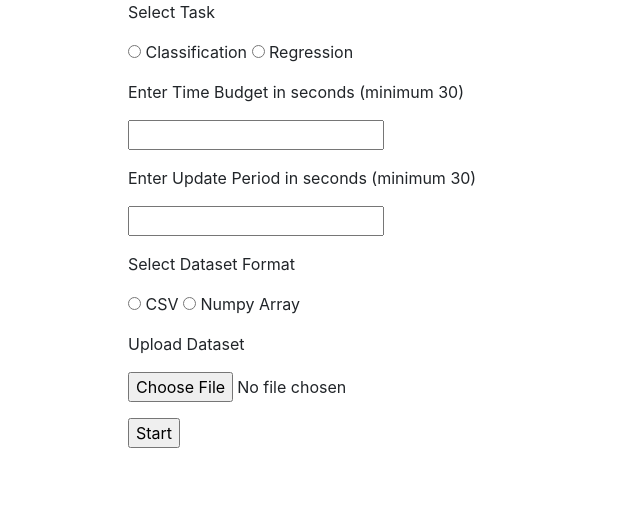
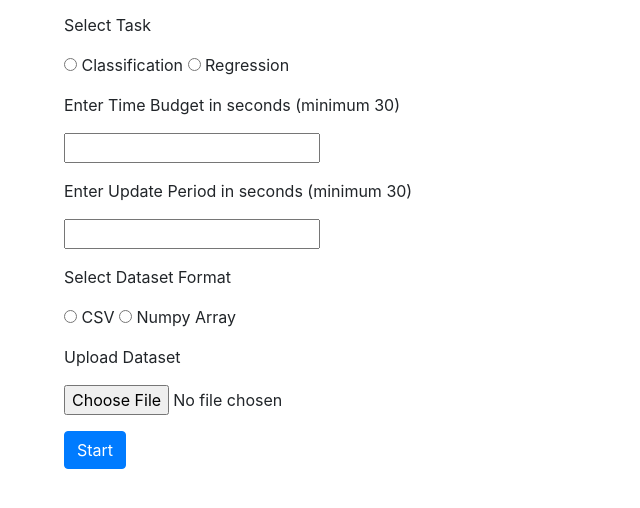
Before and after one commit to DataSystemsGroupUT/ismartml, a Flask app: page / in a window 1280 px wide. Shown: the top 508 px of the page, without its empty margins (0-640 px from the left). Run offline with Flask 2, Linux system fonts and the light colour scheme; some libraries are stand-ins or nearby versions.

Commit message:
bootstrap

```diff
--- a/static/css/base.css
+++ b/static/css/base.css
@@ -1,5 +1,5 @@
 #main_content{
- margin: 0 10% 0 10%;
+ margin: 1% 5% 1% 5%;
 }
 table {
     font-family: arial, sans-serif;
--- a/templates/upload.html
+++ b/templates/upload.html
@@ -34,34 +34,42 @@
 		<div id="cl_div" style="display:none">
 		<p>Select Classifiers</p>
 		<p>
+		<div class="form-check">
 		{% for cl in CLASSIFIERS %}
 	    		<input type="checkbox" name="classifier_ls" value="{{cl}}" checked >
 	    		<label>{{cl}}</label>
 		{% endfor %}
+		</div>
 		</p>
 		<p>Select Preprocessors</p>
 		<p>
+		<div class="form-check">
 		{% for pr in PREPROCESSORS_CL %}
 	    		<input type="checkbox" name="prep_cl" value="{{pr}}" checked >
 	    		<label>{{pr}}</label>
 		{% endfor %}
+		</div>
 		</p>
 
 		</div>
 		<div id="rg_div" style="display:none">
 		<p>Select Regressors</p>
 	    	<p>
+		<div class="form-check">
 		{% for rg in REGRESSORS %}
 	    		<input type="checkbox" name="regressor_ls" value="{{rg}}" checked >
 	    		<label>{{rg}}</label>
 		{% endfor %}
+		</div>
 		</p>
 		<p>Select Preprocessors</p>
 		<p>
+		<div class="form-check">
 		{% for pr in PREPROCESSORS_RG %}
 	    		<input type="checkbox" name="prep_rg" value="{{pr}}" checked  >
 	    		<label>{{pr}}</label>
 		{% endfor %}
+		</div>
 		</p>
 
 		</div>
@@ -84,11 +92,13 @@
 	    	<p>Upload Dataset </p>
 
 		<p>
-			<input type="file" name="file" autocomplete="off" required>
+		  <div class="form-group">
+			<input type="file" name="file" class="form-control-file" autocomplete="off" required>
+		  </div>
 		</p>
     </dl>
     <p>
-		<input type="submit" value="Start">
+		<button type="submit" class="btn btn-primary">Start</button>
 	</p>
 </form>
 {% endblock %}
```
